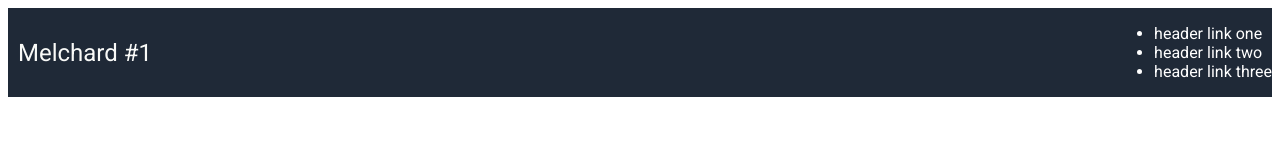
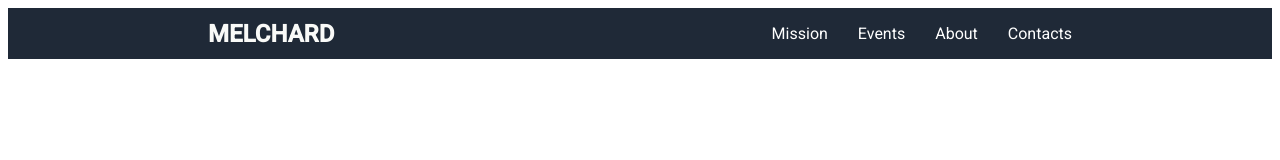
Before and after one commit to MelchardSimeon/Landing-Page-Project, a plain HTML site: page index.html in a window 1280 px wide. Drawn offline with Linux system fonts and the light colour scheme.

Commit message:
fix header layout using flexbox
I applied the flexbox layout that I learned to align the texts horizontally and symmetrically

```diff
--- a/header.css
+++ b/header.css
@@ -17,10 +17,21 @@
     font-size: 24px;
     color: #f9faf8;
     display: flex;
-    padding-left: 10px;
+    padding-left: 200px;
+    font-weight: 900;
 }
 
 .right-header {
     display: flex;
     color: white;
+    padding-right: 200px;
 }
+
+ul {
+    display: flex;
+    gap: 30px;
+}
+
+li {
+    list-style-type: none;
+}
--- a/index.html
+++ b/index.html
@@ -12,12 +12,13 @@
 <body>
     <div class="container">
         <div class="header">
-            <div class="left-header">Melchard #1</div>
+            <div class="left-header">MELCHARD</div>
             <div class="right-header">
                 <ul>
-                    <li>header link one</li>
-                    <li>header link two</li>
-                    <li>header link three</li>
+                    <li>Mission</li>
+                    <li>Events</li>
+                    <li>About</li>
+                    <li>Contacts</li>
                 </ul>
             </div>
         </div>
```
